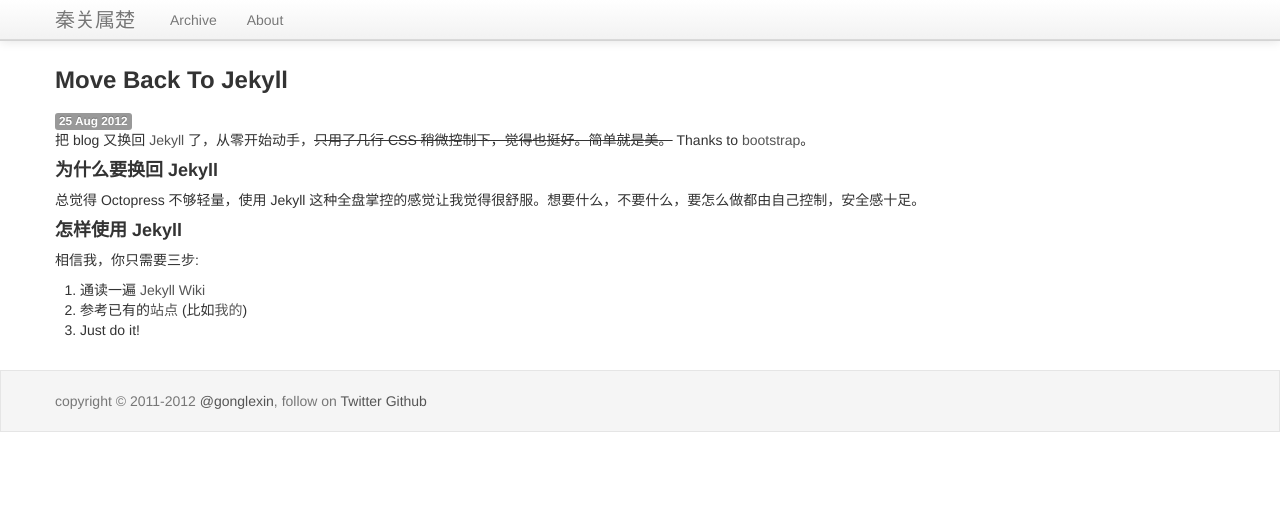
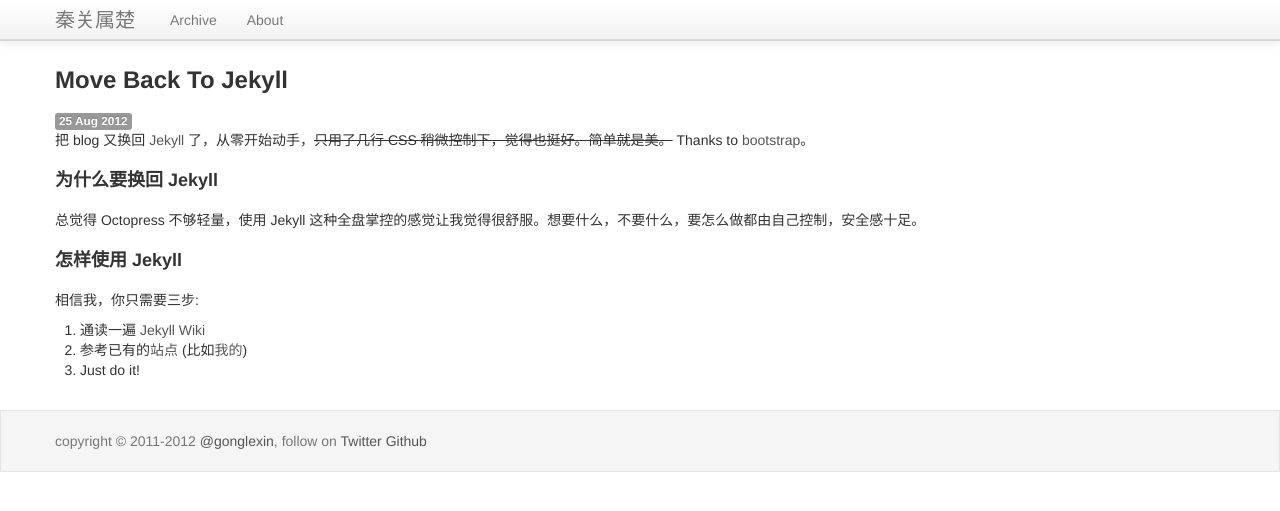
Before and after one commit to gonglexin/gonglexin.github.io, a Jekyll site: the page built from _posts/2012-08-25-move-back-to-jekyll.md, in a window 1280 px wide. Shown: the top 511 px of the page. Built offline with Jekyll 4.4.1, drawn with Linux system fonts in a browser that asks for light colours; Markdown is read by kramdown in place of the engine named in the settings.

Commit message:
typography in article

```diff
--- a/_layouts/post.html
+++ b/_layouts/post.html
@@ -4,7 +4,7 @@ layout: default
 
 <article>
   <header>
-    <h3>{{ page.title }}</h3>
+    <h1>{{ page.title }}</h1>
   </header>
   <time class="label">{{ page.date | date_to_string }}</time>
   <section>
--- a/_posts/2012-08-25-move-back-to-jekyll.md
+++ b/_posts/2012-08-25-move-back-to-jekyll.md
@@ -4,10 +4,10 @@ layout: post
 
 把 blog 又换回 [Jekyll](https://github.com/mojombo/jekyll) 了，从零开始动手，<strike>只用了几行 CSS 稍微控制下，觉得也挺好。简单就是美。</strike> Thanks to [bootstrap](http://twitter.github.com/bootstrap)。
 
-#### 为什么要换回 Jekyll
+## 为什么要换回 Jekyll
 总觉得 Octopress 不够轻量，使用 Jekyll 这种全盘掌控的感觉让我觉得很舒服。想要什么，不要什么，要怎么做都由自己控制，安全感十足。
 
-#### 怎样使用 Jekyll
+## 怎样使用 Jekyll
 相信我，你只需要三步:
 
 1. 通读一遍 [Jekyll Wiki](https://github.com/mojombo/jekyll/wiki)
--- a/assets/css/style.css
+++ b/assets/css/style.css
@@ -17,6 +17,24 @@ article {
   margin-top: 20px;
 }
 
+/* Typography in article */
+article h1 {
+  font-size: 24px;
+  line-height: 40px;
+}
+article h2 {
+  font-size: 18px;
+  line-height: 40px;
+}
+article h3 {
+  font-size: 14px;
+  line-height: 40px;
+}
+article h4 {
+  font-size: 12px;
+  line-height: 40px;
+}
+
 #archive, #about, #works {
   margin-top: 30px;
 }
--- a/index.html
+++ b/index.html
@@ -5,7 +5,7 @@ layout: default
 {% for post in site.posts limit:3 %}
   <article>
     <header>
-      <h3><a href="{{ post.url }}">{{ post.title }}</a></h3>
+      <h1><a href="{{ post.url }}">{{ post.title }}</a></h1>
     </header>
     <time class="label">{{ post.date | date_to_string }}</time>
     <section>
```
